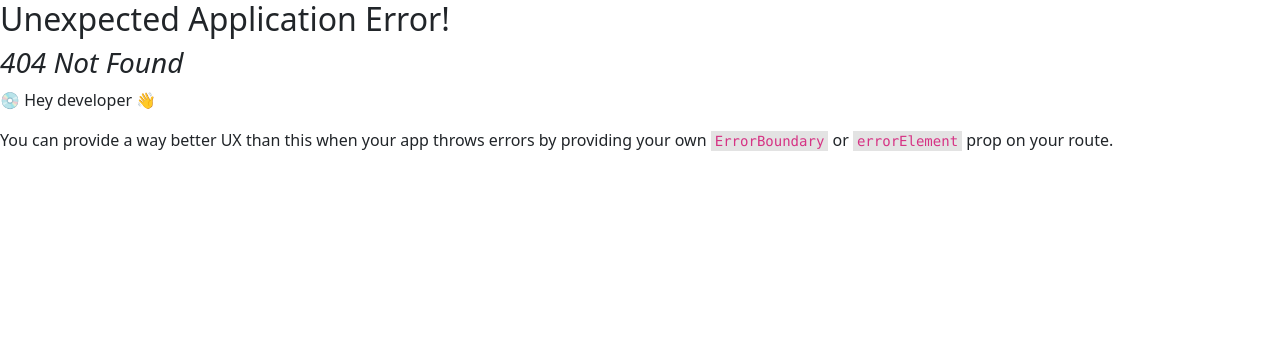
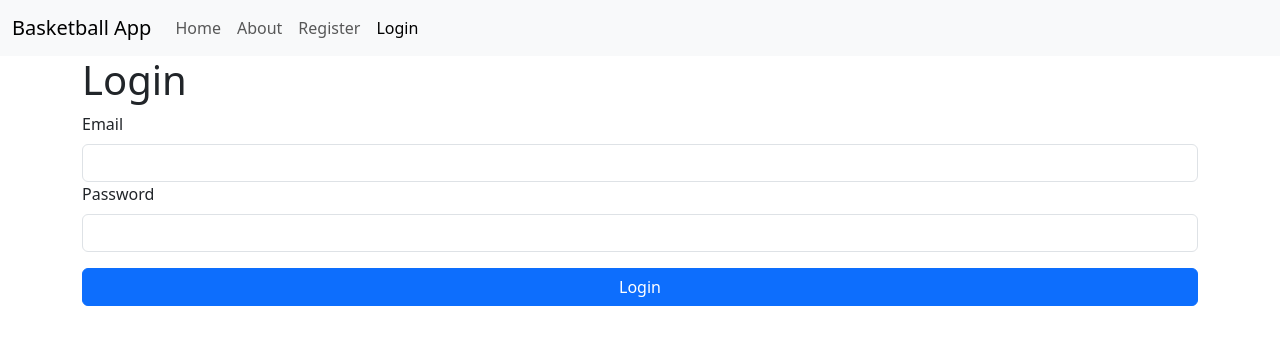
Before and after one commit to yogendraraj02/Basketball-App, a React (Vite) app: page /login in a window 1280 px wide. Before the commit this address had no page. Shown: the top 344 px of the page. Built offline with nearby package versions, Linux system fonts and the light colour scheme.

Commit message:
login page

```diff
--- a/src/components/Nav.jsx
+++ b/src/components/Nav.jsx
@@ -43,6 +43,11 @@ function Nav() {
                                     Register
                                 </NavLink>
                             </li>
+                            <li className="nav-item">
+                                <NavLink to="/login" className="nav-link">
+                                    Login
+                                </NavLink>
+                            </li>
                         </ul>
                     </div>
                 </div>
--- a/src/main.jsx
+++ b/src/main.jsx
@@ -7,6 +7,7 @@ import {  createBrowserRouter, RouterProvider } from 'react-router-dom'
 import Home from './pages/Home.jsx'
 import About from './pages/About.jsx'
 import Register from './pages/Register.jsx'
+import Login from './pages/Login.jsx'
 
 const router = createBrowserRouter([
   {element : <App/>,children : [{index : true, element : <Home/>},
@@ -18,6 +19,11 @@ const router = createBrowserRouter([
     element : <Register/>,
     path : '/register'
 
+  },
+  {
+    element : <Login/>,
+    path : '/login'
+
   }
 ]}
 ])
--- /dev/null
+++ b/src/pages/Login.jsx
@@ -0,0 +1,113 @@
+import  { useState } from "react";
+import { useNavigate } from "react-router-dom";
+
+const Login = () => {
+  const [email, setEmail] = useState("");
+  const [password, setPassword] = useState("");
+  const [loginFailed, setLoginFailed] = useState(false);
+  const [formErrors, setFormErrors] = useState({
+    email: "",
+    password: "",
+  });
+  const navigate = useNavigate();
+  async function onSubmit() {
+    setLoginFailed(false);
+    const formObj = { email, password };
+    console.log(formObj, "login form");
+    const response = await fetch("http://localhost:3000/login", {
+      method: "POST",
+      body: JSON.stringify(formObj),
+      headers: {
+        "Content-Type": "application/json",
+      },
+    });
+
+    if (response.status == 200) {
+      navigate("/admin");
+      return;
+    }
+
+    if (response.status == 400) {
+      const json = await response.json();
+      const erorrs = {};
+      if (json.errors?.email) {
+        erorrs.email = json.errors.email[0];
+      }
+      if (json.errors?.password) {
+        erorrs.password = json.errors.password[0];
+      }
+      setFormErrors(erorrs);
+      return;
+    }
+
+    if (response.status === 401) {
+      setLoginFailed(true);
+      return;
+    }
+  }
+  return (
+    <>
+      <div className="row">
+        <div className="col">
+          <h1>Login</h1>
+        </div>
+      </div>
+      <div className="row">
+        <div className="col">
+          <label htmlFor="email" className="form-label">
+            Email
+          </label>
+          <input
+            value={email}
+            onChange={(e) => setEmail(e.target.value)}
+            type="email"
+            id="email"
+            className={
+              !formErrors.email ? "form-control" : "form-control is-invalid"
+            }
+          />
+          {formErrors.email && (
+            <div className="invalid-feedback">{formErrors.email}</div>
+          )}
+        </div>
+      </div>
+      <div className="row">
+        <div className="col">
+          <label htmlFor="inputPassword5" className="form-label">
+            Password
+          </label>
+          <input
+            value={password}
+            onChange={(e) => setPassword(e.target.value)}
+            type="password"
+            id="inputPassword5"
+            className={
+              !formErrors.password ? "form-control" : "form-control is-invalid"
+            }
+          />
+          {formErrors.password && (
+            <div className="invalid-feedback">{formErrors.password}</div>
+          )}
+        </div>
+      </div>
+      <div className="row mt-3 mb-3">
+        <div className="col">
+          <button onClick={onSubmit} className="btn btn-primary w-100">
+            Login
+          </button>
+        </div>
+      </div>
+      {loginFailed && (
+        <div className="row">
+          <div className="col">
+            <div className="alert alert-danger" role="alert">
+              Invalid email or password.
+            </div>
+          </div>
+        </div>
+      )}
+    </>
+  );
+};
+
+export default Login;
--- a/src/pages/Register.jsx
+++ b/src/pages/Register.jsx
@@ -1,10 +1,11 @@
 import { useState } from "react";
+import { NavLink } from "react-router-dom";
 
 function Register() {
 
   const [email, setEmail] = useState('');
   const [password, setPassword] = useState('');
-
+  const [registerSuccess , setRegisterSuccess] = useState(false);
   const handleEmailChange = (e) => {
     setEmail(e.target.value);
   };
@@ -12,11 +13,46 @@ function Register() {
   const handlePasswordChange = (e) => {
     setPassword(e.target.value);
   };
-  const handleSubmit = (e)=>{
+  const handleSubmit = async (e)=>{
     e.preventDefault();
     const registerFormObj = { email, password };
     console.log('Submitted:', registerFormObj);
+    const response = await fetch(`http://localhost:3000/users`,{
+      method : "POST",
+      body : JSON.stringify(registerFormObj),
+      headers : {
+        // 'Content-Type': 'application/x-www-form-urlencoded',
+        'Content-Type': 'application/json; charset=utf-8',
+      }
+    })
+    const result = await response.json();
+    console.log(`result`,result);
+    if(response.status === 201){
+      console.log(`register success`);
+      setRegisterSuccess(true);
+    }
   };
+
+  if (registerSuccess) {
+    return (
+      <>
+        <div className="row">
+          <div className="col">
+            <h1>Register</h1>
+          </div>
+        </div>
+        <div className="row">
+          <div className="col">
+            <div className="alert alert-success" role="alert">
+              Successfully Register!!! Please{" "}
+              <NavLink to="/login">login</NavLink>.
+            </div>
+          </div>
+        </div>
+      </>
+    );
+  }
+
 
 
     return (
@@ -30,13 +66,13 @@ function Register() {
 <div className="row">
   <div className="col">
     <label htmlFor="email" className="htmlForm-label">Email</label>
-    <input type="email" id="email" className="form-control" required value={email} onChange={handleEmailChange}/>
+    <input type="email" id="email" name="email" className="form-control" required value={email} onChange={handleEmailChange}/>
   </div>
 </div>
 <div className="row">
   <div className="col">
     <label htmlFor="inputPassword5" className="form-label">Password</label>
-    <input type="password" id="inputPassword5" required className="form-control" value={password} onChange={handlePasswordChange}/>
+    <input type="password" id="inputPassword5" name="password" required className="form-control" value={password} onChange={handlePasswordChange}/>
   </div>
 </div>
 <div className="row mt-3">
```
Also changed, not shown: 2 other files (tests, documents, lock files or other folders).
